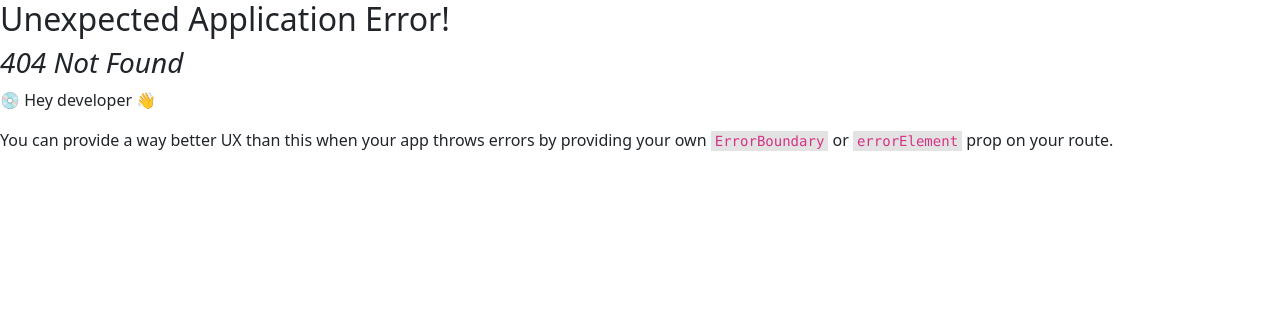
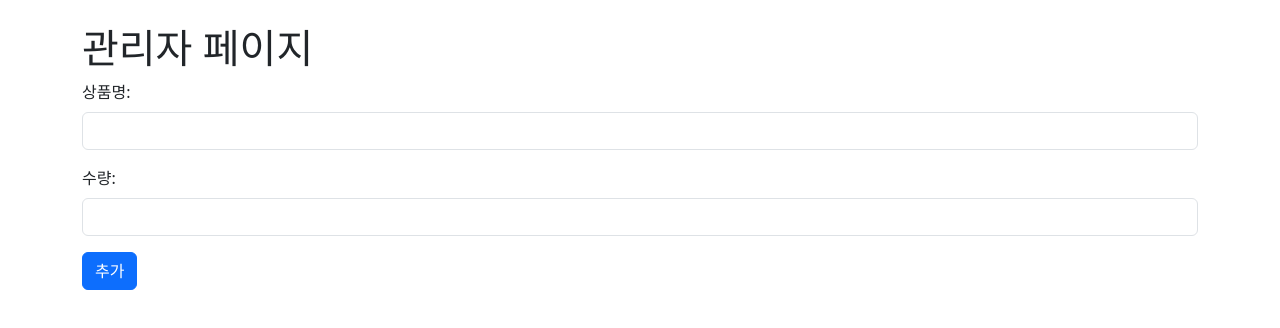
Before and after one commit to domino3333/security-login01-front, a React (Vite) app: page /admin/product/add in a window 1280 px wide. Before the commit this address had no page. Shown: the top 328 px of the page. Built offline with nearby package versions, Linux system fonts and the light colour scheme.

Commit message:
상품 추가 버튼 클릭 시, 서버에 요청하는 로직

```diff
--- a/src/components/AddProductForm.jsx
+++ b/src/components/AddProductForm.jsx
@@ -1,32 +1,66 @@
 import { useState } from "react";
 
-const AddProductForm = ()=>{
-
+const AddProductForm = () => {
     const [input, setInput] = useState({});
 
     const observeInput = (e) => {
         setInput({
             ...input,
             [e.target.name]: e.target.value
-        })
+        });
+    };
 
-    }
+    const submitProduct = async () => {
+        try {
+            const res = await fetch("http://localhost:8080/admin/product/add", {
+                method: "POST",
+                headers: {
+                    "Content-Type": "application/json"
+                },
+                credentials: "include",
+                body: JSON.stringify(input)
+            });
 
-    return (<>
-        <h1>관리자 페이지</h1>
-        <br />
-        <label htmlFor="productName">상품명:
-            <input type="text" name="productName" id="productName" onChange={observeInput} />
-        </label>
-        <label htmlFor="productQuantity">수량:
-            <input type="number" name="productQuantity" id="productQuantity" onChange={observeInput} />
-        </label><br />
+            if (res.ok) {
+                alert("상품 추가 완료!");
+                setInput({});
+            } else {
+                alert("상품 추가 실패!");
+            }
+        } catch (err) {
+            console.error(err);
+            alert("서버 오류 발생");
+        }
+    };
+    return (
+        <div className="container mt-4">
+            <h1>관리자 페이지</h1>
 
-        <button class="btn btn-primary">저장</button>
-        <button type="button">추가</button>
+            <div className="mb-3">
+                <label htmlFor="productName" className="form-label">상품명:</label>
+                <input
+                    type="text"
+                    name="productName"
+                    id="productName"
+                    className="form-control"
+                    onChange={observeInput}
+                />
+            </div>
 
-    </>)
+            <div className="mb-3">
+                <label htmlFor="productQuantity" className="form-label">수량:</label>
+                <input
+                    type="number"
+                    name="productQuantity"
+                    id="productQuantity"
+                    className="form-control"
+                    onChange={observeInput}
+                />
+            </div>
 
-}
+            <button className="btn btn-primary" onClick={submitProduct}>추가</button>
+        </div>
+    );
+};
 
 export default AddProductForm;
--- a/src/router/root.jsx
+++ b/src/router/root.jsx
@@ -5,6 +5,7 @@ import Home from "../pages/Home";
 import Loading from "../pages/Loading";
 import MainPage from "../pages/MainPage";
 import AdminHome from "../pages/AdminHome";
+import AddProductForm from "../components/AddProductForm";
 const root = createBrowserRouter([
     {
         path:'/',
@@ -22,6 +23,15 @@ const root = createBrowserRouter([
             </Suspense>
         )
 
+    },
+    {
+       path:'/admin/product/add',
+        element:(
+            <Suspense fallback={<Loading/>}>
+                <AddProductForm/>
+            </Suspense>
+        )
+
     }
 
 ])
```
